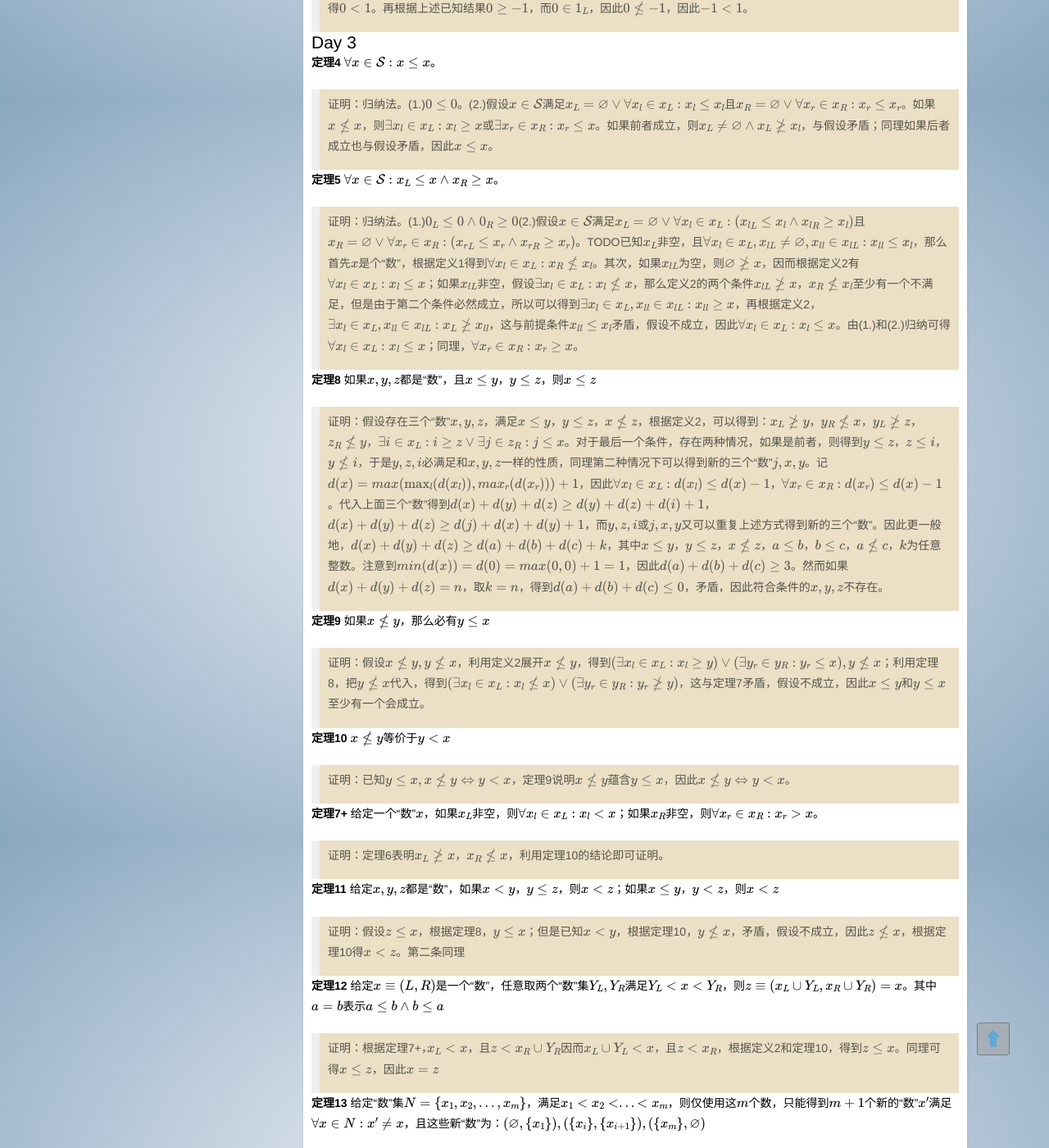
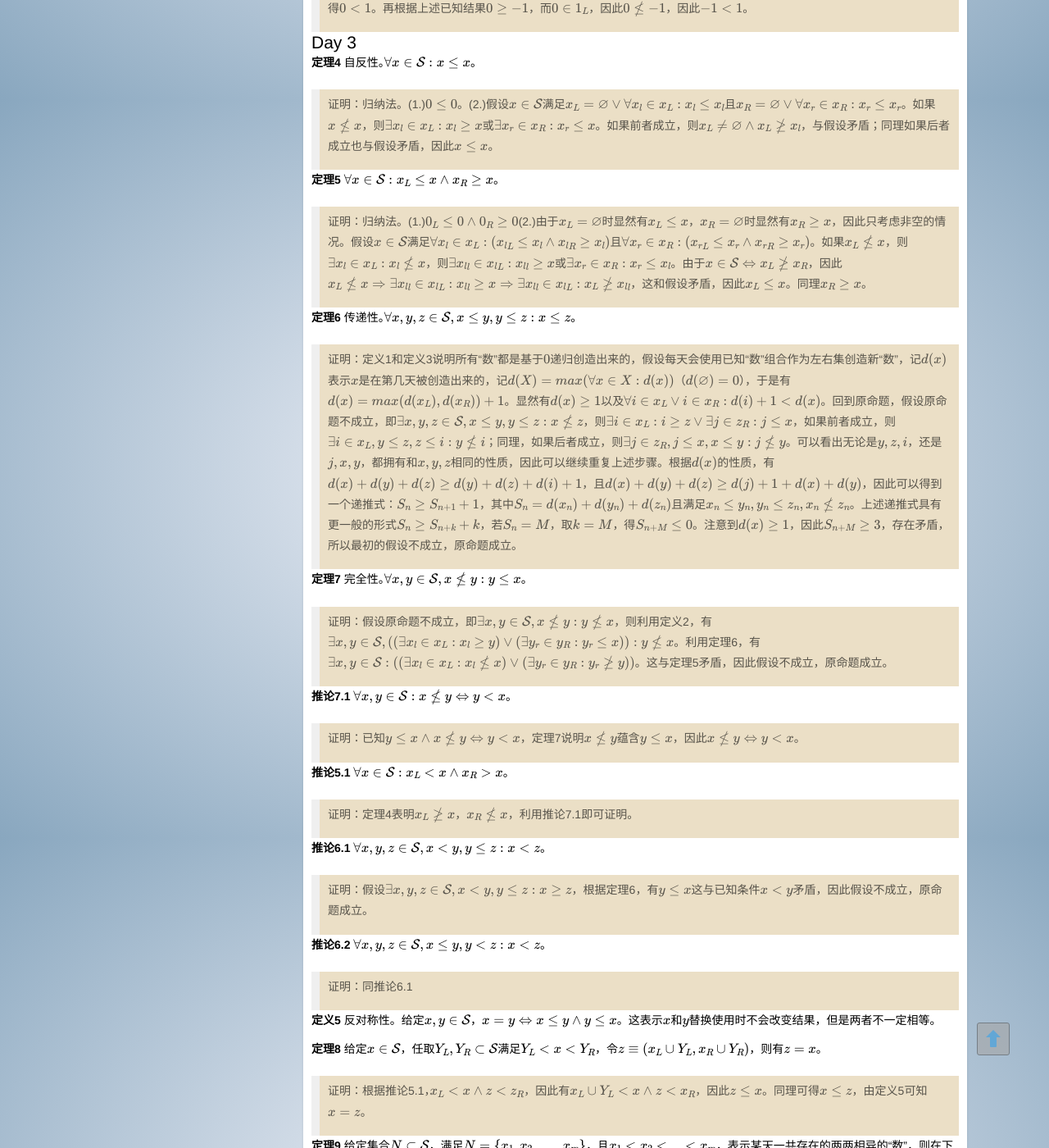
Before and after one commit to pw1316/pw1316.github.io, a Jekyll site: the page built from _posts/2019-01-23-Surreal-Numbers.md, in a window 1280 px wide and 1400 px high, scrolled down 778 px. Shown: the whole window at 82% size. Built offline with Jekyll 4.4.1, drawn with Linux system fonts in a browser that asks for light colours; nearby versions of some CDN libraries; formulas are drawn with MathJax 3; some of the changed text lies outside the part shown.

Commit message:
#2 update Surreal Numbers

```diff
--- a/_posts/2019-01-23-Surreal-Numbers.md
+++ b/_posts/2019-01-23-Surreal-Numbers.md
@@ -12,7 +12,7 @@ showbar: false
 
 **定义1** “数”的定义。“数”$$x$$构成了集合$$\mathcal{S}$$，“数”由两个集合组成$$x\Leftrightarrow(x_L,x_R)$$，这两个集合中的元素也是“数”$$x_L,x_R\subset \mathcal{S}$$，并且满足$$\nexists i,j:i\in x_L\land j\in x_R\land i\geq j$$，即$$x\in \mathcal{S}\Leftrightarrow x_L\ngeq x_R$$。
 
-**定义2** “小于等于”的定义。给定两个“数”$$i,j$$，如果$$(\nexists k\in i_L:k\geq j)\land(\nexists l\in j_R:l\leq i)$$，则称$$i\leq j$$（或$$j\geq i$$），即$$i\leq j\Leftrightarrow i_L\ngeq j\land j_R\nleq i$$。
+**定义2** “小于等于”的定义。给定$$i,j\in\mathcal{S}$$，如果$$(\nexists k\in i_L:k\geq j)\land(\nexists l\in j_R:l\leq i)$$，则称$$i\leq j$$（或$$j\geq i$$），即$$i\leq j\Leftrightarrow i_L\ngeq j\land j_R\nleq i$$。
 
 ## Day 1
 
@@ -36,58 +36,66 @@ showbar: false
 
 ## Day 3
 
-**定理4** $$\forall x\in\mathcal{S}:x\leq x$$。
+**定理4** 自反性。$$\forall x\in\mathcal{S}:x\leq x$$。
 
 > 证明：归纳法。(1.)$$0\leq 0$$。(2.)假设$$x\in\mathcal{S}$$满足$$x_L=\varnothing\lor\forall x_l\in x_L:x_l\leq x_l$$且$$x_R=\varnothing\lor\forall x_r\in x_R:x_r\leq x_r$$。如果$$x\nleq x$$，则$$\exists x_l\in x_L:x_l\geq x$$或$$\exists x_r\in x_R:x_r\leq x$$。如果前者成立，则$$x_L\neq\varnothing\land x_L\ngeq x_l$$，与假设矛盾；同理如果后者成立也与假设矛盾，因此$$x\leq x$$。
 
 **定理5** $$\forall x\in\mathcal{S}:x_L\leq x\land x_R\geq x$$。
 
-> 证明：归纳法。(1.)$$0_L\leq0\land0_R\geq0$$(2.)假设$$x\in\mathcal{S}$$满足$$x_L=\varnothing\lor\forall x_l\in x_L:({x_l}_L\leq x_l\land{x_l}_R\geq x_l)$$且$$x_R=\varnothing\lor\forall x_r\in x_R:({x_r}_L\leq x_r\land{x_r}_R\geq x_r)$$。TODO已知$$x_L$$非空，且$$\forall x_l\in x_L,x_{lL}\neq\varnothing,x_{ll}\in x_{lL}:x_{ll}\leq x_l$$，那么首先$$x$$是个“数”，根据定义1得到$$\forall x_l\in x_L:x_R\nleq x_l$$。其次，如果$$x_{lL}$$为空，则$$\varnothing\ngeq x$$，因而根据定义2有$$\forall x_l\in x_L:x_l\leq x$$；如果$$x_{lL}$$非空，假设$$\exists x_l\in x_L:x_l\nleq x$$，那么定义2的两个条件$$x_{lL}\ngeq x$$，$$x_R\nleq x_l$$至少有一个不满足，但是由于第二个条件必然成立，所以可以得到$$\exists x_l\in x_L,x_{ll}\in x_{lL}:x_{ll}\geq x$$，再根据定义2，$$\exists x_l\in x_L,x_{ll}\in x_{lL}:x_L\ngeq x_{ll}$$，这与前提条件$$x_{ll}\leq x_l$$矛盾，假设不成立，因此$$\forall x_l\in x_L:x_l\leq x$$。由(1.)和(2.)归纳可得$$\forall x_l\in x_L:x_l\leq x$$；同理，$$\forall x_r\in x_R:x_r\geq x$$。
+> 证明：归纳法。(1.)$$0_L\leq0\land0_R\geq0$$(2.)由于$$x_L=\varnothing$$时显然有$$x_L\leq x$$，$$x_R=\varnothing$$时显然有$$x_R\geq x$$，因此只考虑非空的情况。假设$$x\in\mathcal{S}$$满足$$\forall x_l\in x_L:({x_l}_L\leq x_l\land{x_l}_R\geq x_l)$$且$$\forall x_r\in x_R:({x_r}_L\leq x_r\land{x_r}_R\geq x_r)$$。如果$$x_L\nleq x$$，则$$\exists x_l\in x_L:x_l\nleq x$$，则$$\exists {x_l}_l\in {x_l}_L:{x_l}_l\geq x$$或$$\exists x_r\in x_R:x_r\leq x_l$$。由于$$x\in\mathcal{S}\Leftrightarrow x_L\ngeq x_R$$，因此$$x_L\nleq x\Rightarrow\exists {x_l}_l\in {x_l}_L:{x_l}_l\geq x\Rightarrow\exists {x_l}_l\in {x_l}_L:x_L\ngeq {x_l}_l$$，这和假设矛盾，因此$$x_L\leq x$$。同理$$x_R\geq x$$。
 
-**定理8** 如果$$x,y,z$$都是“数”，且$$x\leq y$$，$$y\leq z$$，则$$x\leq z$$
+**定理6** 传递性。$$\forall x,y,z\in\mathcal{S},x\leq y,y\leq z:x\leq z$$。
 
-> 证明：假设存在三个“数”$$x,y,z$$，满足$$x\leq y$$，$$y\leq z$$，$$x\nleq z$$，根据定义2，可以得到：$$x_L\ngeq y$$，$$y_R\nleq x$$，$$y_L\ngeq z$$，$$z_R\nleq y$$，$$\exists i\in x_L:i\geq z\lor\exists j\in z_R:j\leq x$$。对于最后一个条件，存在两种情况，如果是前者，则得到$$y\leq z$$，$$z\leq i$$，$$y\nleq i$$，于是$$y,z,i$$必满足和$$x,y,z$$一样的性质，同理第二种情况下可以得到新的三个“数”$$j,x,y$$。记$$d(x)=max(\max_l(d(x_l)),max_r(d(x_r)))+1$$，因此$$\forall x_l\in x_L:d(x_l)\leq d(x)-1$$，$$\forall x_r\in x_R:d(x_r)\leq d(x)-1$$。代入上面三个“数”得到$$d(x)+d(y)+d(z)\geq d(y)+d(z)+d(i)+1$$，$$d(x)+d(y)+d(z)\geq d(j)+d(x)+d(y)+1$$，而$$y,z,i$$或$$j,x,y$$又可以重复上述方式得到新的三个“数”。因此更一般地，$$d(x)+d(y)+d(z)\geq d(a)+d(b)+d(c)+k$$，其中$$x\leq y$$，$$y\leq z$$，$$x\nleq z$$，$$a\leq b$$，$$b\leq c$$，$$a\nleq c$$，$$k$$为任意整数。注意到$$min(d(x))=d(0)=max(0,0)+1=1$$，因此$$d(a)+d(b)+d(c)\geq 3$$。然而如果$$d(x)+d(y)+d(z)=n$$，取$$k=n$$，得到$$d(a)+d(b)+d(c)\leq 0$$，矛盾，因此符合条件的$$x,y,z$$不存在。
+> 证明：定义1和定义3说明所有“数”都是基于$$0$$递归创造出来的，假设每天会使用已知“数”组合作为左右集创造新“数”，记$$d(x)$$表示$$x$$是在第几天被创造出来的，记$$d(X)=max(\forall x\in X:d(x))$$（$$d(\varnothing)=0$$），于是有$$d(x)=max(d(x_L),d(x_R))+1$$。显然有$$d(x)\geq1$$以及$$\forall i\in x_L\lor i\in x_R:d(i)+1\lt d(x)$$。回到原命题，假设原命题不成立，即$$\exists x,y,z\in\mathcal{S},x\leq y,y\leq z:x\nleq z$$，则$$\exists i\in x_L:i\geq z\lor\exists j\in z_R:j\leq x$$，如果前者成立，则$$\exists i\in x_L,y\leq z,z\leq i:y\nleq i$$；同理，如果后者成立，则$$\exists j\in z_R,j\leq x,x\leq y:j\nleq y$$。可以看出无论是$$y,z,i$$，还是$$j,x,y$$，都拥有和$$x,y,z$$相同的性质，因此可以继续重复上述步骤。根据$$d(x)$$的性质，有$$d(x)+d(y)+d(z)\geq d(y)+d(z)+d(i)+1$$，且$$d(x)+d(y)+d(z)\geq d(j)+1+d(x)+d(y)$$，因此可以得到一个递推式：$$S_n\geq S_{n+1}+1$$，其中$$S_n=d(x_n)+d(y_n)+d(z_n)$$且满足$$x_n\leq y_n,y_n\leq z_n,x_n\nleq z_n$$。上述递推式具有更一般的形式$$S_n\geq S_{n+k}+k$$，若$$S_n=M$$，取$$k=M$$，得$$S_{n+M}\leq 0$$。注意到$$d(x)\geq 1$$，因此$$S_{n+M}\geq 3$$，存在矛盾，所以最初的假设不成立，原命题成立。
 
-**定理9** 如果$$x\nleq y$$，那么必有$$y\leq x$$
+**定理7** 完全性。$$\forall x,y\in\mathcal{S},x\nleq y:y\leq x$$。
 
-> 证明：假设$$x\nleq y,y\nleq x$$，利用定义2展开$$x\nleq y$$，得到$$(\exists x_l\in x_L:x_l\geq y)\lor(\exists y_r\in y_R:y_r\leq x),y\nleq x$$；利用定理8，把$$y\nleq x$$代入，得到$$(\exists x_l\in x_L:x_l\nleq x)\lor(\exists y_r\in y_R:y_r\ngeq y)$$，这与定理7矛盾，假设不成立，因此$$x\leq y$$和$$y\leq x$$至少有一个会成立。
+> 证明：假设原命题不成立，即$$\exists x,y\in\mathcal{S},x\nleq y:y\nleq x$$，则利用定义2，有$$\exists x,y\in\mathcal{S},((\exists x_l\in x_L:x_l\geq y)\lor(\exists y_r\in y_R:y_r\leq x)):y\nleq x$$。利用定理6，有$$\exists x,y\in\mathcal{S}:((\exists x_l\in x_L:x_l\nleq x)\lor(\exists y_r\in y_R:y_r\ngeq y))$$。这与定理5矛盾，因此假设不成立，原命题成立。
 
-**定理10** $$x\nleq y$$等价于$$y\lt x$$
+**推论7.1** $$\forall x,y\in\mathcal{S}:x\nleq y\Leftrightarrow y\lt x$$。
 
-> 证明：已知$$y\leq x,x\nleq y\Leftrightarrow y\lt x$$，定理9说明$$x\nleq y$$蕴含$$y\leq x$$，因此$$x\nleq y\Leftrightarrow y\lt x$$。
+> 证明：已知$$y\leq x\land x\nleq y\Leftrightarrow y\lt x$$，定理7说明$$x\nleq y$$蕴含$$y\leq x$$，因此$$x\nleq y\Leftrightarrow y\lt x$$。
 
-**定理7+** 给定一个“数”$$x$$，如果$$x_L$$非空，则$$\forall x_l\in x_L:x_l\lt x$$；如果$$x_R$$非空，则$$\forall x_r\in x_R:x_r\gt x$$。
+**推论5.1** $$\forall x\in\mathcal{S}:x_L\lt x\land x_R\gt x$$。
 
-> 证明：定理6表明$$x_L\ngeq x$$，$$x_R\nleq x$$，利用定理10的结论即可证明。
+> 证明：定理4表明$$x_L\ngeq x$$，$$x_R\nleq x$$，利用推论7.1即可证明。
 
-**定理11** 给定$$x,y,z$$都是“数”，如果$$x\lt y$$，$$y\leq z$$，则$$x\lt z$$；如果$$x\leq y$$，$$y\lt z$$，则$$x\lt z$$
+**推论6.1** $$\forall x,y,z\in\mathcal{S},x\lt y,y\leq z:x\lt z$$。
 
-> 证明：假设$$z\leq x$$，根据定理8，$$y\leq x$$；但是已知$$x\lt y$$，根据定理10，$$y\nleq x$$，矛盾，假设不成立，因此$$z\nleq x$$，根据定理10得$$x\lt z$$。第二条同理
+> 证明：假设$$\exists x,y,z\in\mathcal{S},x\lt y,y\leq z:x\geq z$$，根据定理6，有$$y\leq x$$这与已知条件$$x\lt y$$矛盾，因此假设不成立，原命题成立。
 
-**定理12** 给定$$x\equiv(L,R)$$是一个“数”，任意取两个“数”集$$Y_L,Y_R$$满足$$Y_L\lt x\lt Y_R$$，则$$z\equiv(x_L\cup Y_L,x_R\cup Y_R)=x$$。其中$$a=b$$表示$$a\leq b\land b\leq a$$
+**推论6.2** $$\forall x,y,z\in\mathcal{S},x\leq y,y\lt z:x\lt z$$。
 
-> 证明：根据定理7+，$$x_L\lt x$$，且$$z\lt x_R\cup Y_R$$因而$$x_L\cup Y_L\lt x$$，且$$z\lt x_R$$，根据定义2和定理10，得到$$z\leq x$$。同理可得$$x\leq z$$，因此$$x=z$$
+> 证明：同推论6.1
 
-**定理13** 给定“数”集$$N=\{x_1,x_2,...,x_m\}$$，满足$$x_1\lt x_2\lt...\lt x_m$$，则仅使用这$$m$$个数，只能得到$$m+1$$个新的“数”$$x'$$满足$$\forall x\in N:x'\neq x$$，且这些新“数”为：$$(\varnothing,\{x_1\}),(\{x_i\},\{x_{i+1}\}),(\{x_m\},\varnothing)$$
+**定义5** 反对称性。给定$$x,y\in\mathcal{S}$$，$$x=y\Leftrightarrow x\leq y\land y\leq x$$。这表示$$x$$和$$y$$替换使用时不会改变结果，但是两者不一定相等。
 
-> 证明：(1.)初始集合$$N_1=\{0\}$$，新“数”集合$$\Delta N_0=\{(\varnothing,\{0\}),(\{0\},\varnothing)\}$$，满足条件。(2.)假设“数”集$$N_k=\{x_1,x_2,...,x_m\}$$是由满足条件的方式生成的，且$$x_1\lt x_2\lt...\lt x_m$$。根据定理12，$$(\{x_{i_1},x_{i_2},...\},\{x_{j_1},x_{j_2},...\})=(\{max(x_i)\},\{min(x_j)\})$$因而可以得到$$\Delta N_k=\{(\varnothing,\{x_i\})\}\cup\{(\{x_i\},\{x_j\})\|i\lt j\}\cup\{(x_i,\varnothing)\}$$。为了方便，记$$\varnothing\rightarrow\{x_0\}$$，$$\varnothing\rightarrow\{x_{m+1}\}$$，于是，$$\Delta N_k=\{(\{x_i\},\{x_j\})\|0\leq i\lt j\leq m+1\}$$。当$$j-i\geq2$$时，考虑“数”$$x_{i+1},x_{i+2},...,x_{j-1}$$，根据假设$$\forall x_l,i\lt l\lt j:(\exists!o\lt k:x_l\in \Delta N_o)$$（$$\Delta N_0=N_1$$）。结合定理8的证明，有$$d(x_l)=o+1$$。取$$x_l\equiv argmin(d(x_{i+1}),d(x_{i+2}),...,d(x_{j-1}))$$，根据假设，如果$$d(x_i)\leq d(x_j)$$，那么$$x_i$$的左右集都不会递归地包含$$x_j$$，因此$$x_{i+1},x_{i+2},...,x_{l-1}\notin{x_l}_L$$。又因为$${x_l}_L\ngeq x_l$$，因此$${x_l}_L\ngtr x_i$$。同理$${x_l}_R\nless x_j$$。根据定理12，$$(\{x_i\},\{x_j\})=(\{x_i\}\cup {x_l}_L,\{x_j\}\cup {x_l}_R)=({x_l}_L,{x_l}_R)\equiv x_l$$。注意到当$$i=0$$或者$$j=m+1$$时，$$x_l\ngtr\varnothing$$以及$$x_l\nless\varnothing$$依然成立。上述证明还说明了符合条件的$$x_l$$是唯一的，否则就有$$(\{x_i\},\{x_j\})\lt(\{x_i\},\{x_j\})$$，而这是不成立的。因此$$\Delta N_k=\{(\{x_i\},\{x_{i+1}\})\|i\in[0..m]\}$$。由(1.)和(2.)归纳即可证明定理13。
+**定理8** 给定$$x\in\mathcal{S}$$，任取$$Y_L,Y_R\subset\mathcal{S}$$满足$$Y_L\lt x\lt Y_R$$，令$$z\equiv(x_L\cup Y_L,x_R\cup Y_R)$$，则有$$z=x$$。
 
-**定义5** 加法定义。给定“数”$$x,y$$，$$x+y\equiv((x_L+y)\cup (y_L+x),(x_R+y)\cup (y_R+x))$$
+> 证明：根据推论5.1，$$x_L\lt x\land z\lt z_R$$，因此有$$x_L\cup Y_L\lt x\land z\lt x_R$$，因此$$z\leq x$$。同理可得$$x\leq z$$，由定义5可知$$x=z$$。
 
-**定理14** 给定“数”$$x$$，$$x+0=x$$
+**定理9** 给定集合$$N\subset\mathcal{S}$$，满足$$N=\{x_1,x_2,...,x_m\}$$，且$$x_1\lt x_2\lt...\lt x_m$$，表示某天一共存在的两两相异的“数”，则在下一天仅会新创造以下$$m+1$$个两两相异的“数”$$x'$$满足$$\forall x\in N:x'\neq x$$，且这些新“数”组成的集合$$\Delta N=\{(\varnothing,\{x_1\})\}\cup\{(\{x_i\},\{x_{i+1}\})\|1\leq i\leq m-1\}\cup\{(\{x_m\},\varnothing)\}$$。
 
-> 证明：(1.)$$0+0\equiv(\varnothing,\varnothing)\equiv 0$$，(2.)$$x+0\equiv(x_L+0,x_R+0)$$。归纳得$$x+0\equiv x$$
+> 证明：归纳法。(1.)$$N_1=\{0\}$$，$$\Delta N_0=\{(\varnothing,\{0\}),(\{0\},\varnothing)\}$$。(2.)假设集合$$N_k=\{x_1,x_2,...,x_m\}$$是从$$N_1$$开始按照命题条件创造的，且$$x_1\lt x_2\lt...\lt x_m$$。根据定理8，$$(x_L,x_R)=(\{max(x_l)\},\{min(x_r)\})$$，因此$$\Delta N_k=\{(\varnothing,\{x_i\})\}\cup\{(\{x_i\},\{x_j\})\|i\lt j\}\cup\{(x_i,\varnothing)\}$$。为了方便，记$$\varnothing\rightarrow\{x_0\}$$，$$\varnothing\rightarrow\{x_{m+1}\}$$，于是，$$\Delta N_k=\{(\{x_i\},\{x_j\})\|0\leq i\lt j\leq m+1\}$$。当$$j-i\geq2$$时，考虑“数”列$$x_{i+1},x_{i+2},...,x_{j-1}$$，根据假设它们必然是在某一天被创造的：$$\forall x_l,i\lt l\lt j:(\exists!o\lt k:x_l\in \Delta N_o)$$（$$\Delta N_0=N_1$$），因此$$d(x_l)=o+1$$。取$$x_l\equiv argmin_x(d(x_{i+1}),d(x_{i+2}),...,d(x_{j-1}))$$。根据假设，如果$$d(x_i)\leq d(x_j)$$，那么$$x_i$$的创造时间一定比$$x_j$$早，那么$$x_i$$的左右集都不会递归地包含$$x_j$$，因此$$x_{i+1},x_{i+2},...,x_{l-1}\notin{x_l}_L$$。又因为$${x_l}_L\lt x_l$$，因此$${x_l}_L\leq x_i$$。同理$${x_l}_R\geq x_j$$。根据定理8，$$(\{x_i\},\{x_j\})=(\{x_i\}\cup {x_l}_L,\{x_j\}\cup {x_l}_R)=({x_l}_L,{x_l}_R)\equiv x_l$$。注意到当$$i=0$$或$$j=m+1$$时，$$x_l\leq\varnothing$$以及$$x_l\geq\varnothing$$依然成立。上述证明还说明了符合条件的$$x_l$$是唯一的，否则就有$$(\{x_i\},\{x_j\})\lt(\{x_i\},\{x_j\})$$，而这是不成立的。因此$$\Delta N_k=\{(\{x_i\},\{x_{i+1}\})\|0\leq i\leq m\}$$。
+
+定理9说明了新“数”只会出现在两端或两相邻“数”之间，第$$k$$天会产生$$2^{k-1}$$个新“数”。
+
+**定义6** 加法定义。给定$$x,y\in\mathcal{S}$$，$$x+y\Leftrightarrow((x_L+y)\cup (y_L+x),(x_R+y)\cup (y_R+x))$$
+
+**定理10** $$\forall x\in\mathcal{S}:x+0=x$$
+
+> 证明：归纳法。(1.)$$0+0=0$$，(2.)$$x+0=(x_L+0,x_R+0)$$。
 
 ## Day 4
 
-**定义5** 相反数定义。给定“数”$$x$$，$$-x\equiv(-x_L,-x_R)$$
+**定义7** 相反数定义。给定$$x\in\mathcal{S}$$，$$-x\Leftrightarrow(-x_L,-x_R)$$。
 
-**定义6** 减法定义。给定“数”$$x,y$$，$$x-y\equiv x+(-y)$$
+**定义8** 减法定义。给定$$x,y\in\mathcal{S}$$，$$x-y\Leftrightarrow x+(-y)$$。
 
-**定理15** 给定“数”$$x,y,z$$，若$$x+y=z$$则$$z-y=x$$
+**定理11** 加减互逆。$$\forall x,y\in\mathcal{S},x+y=z:z-y=x$$。
 
 > 证明：TODO
 
-**定理12+** 给定“数”$$x\equiv(L,R)$$，取“数”$$x\equiv argmin(\forall x_i,y_L\ngeq x_i\ngeq y_R:d(x_i))$$，则$$x=y$$
+**推论8.1** 给定“数”$$x\equiv(L,R)$$，取“数”$$x\equiv argmin(\forall x_i,y_L\ngeq x_i\ngeq y_R:d(x_i))$$，则$$x=y$$
 
-> 证明：根据定理7+，$$x_L\lt x$$，且$$z\lt x_R\cup Y_R$$因而$$x_L\cup Y_L\lt x$$，且$$z\lt x_R$$，根据定义2和定理10，得到$$z\leq x$$。同理可得$$x\leq z$$，因此$$x=z$$
+> 证明：TODO
```
Also changed, not shown: other parts of _posts/2019-01-23-Surreal-Numbers.md (+1 -1 lines).
